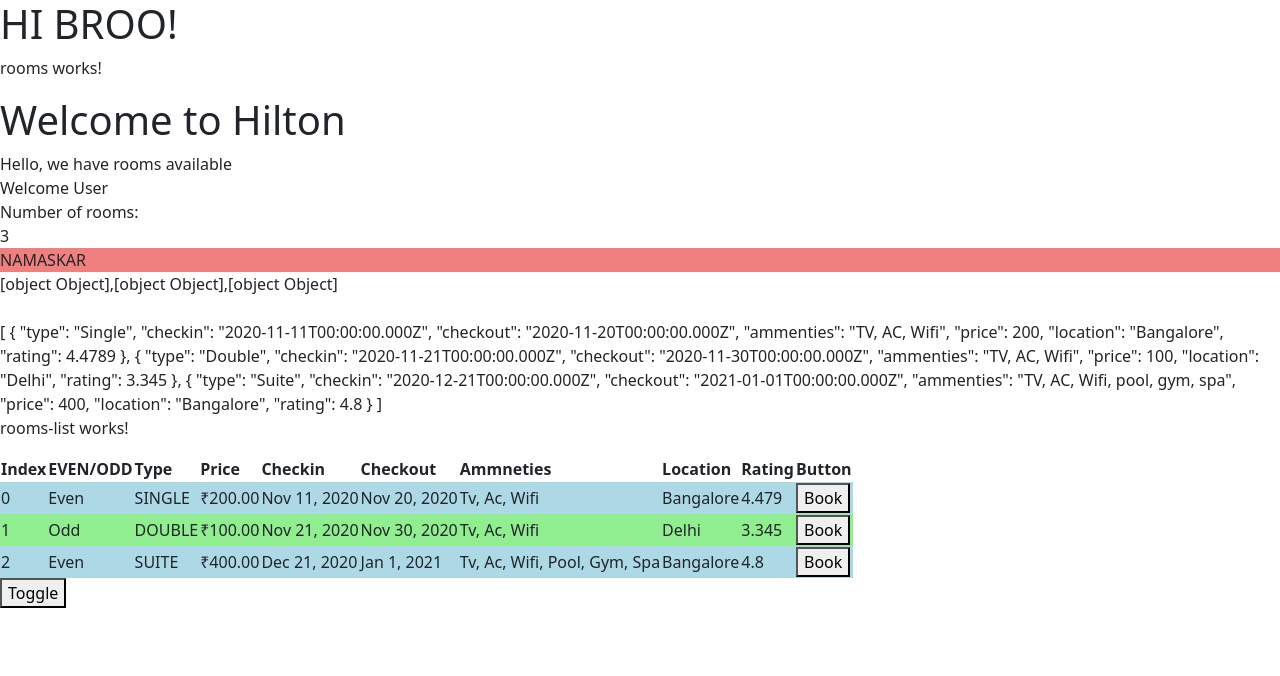
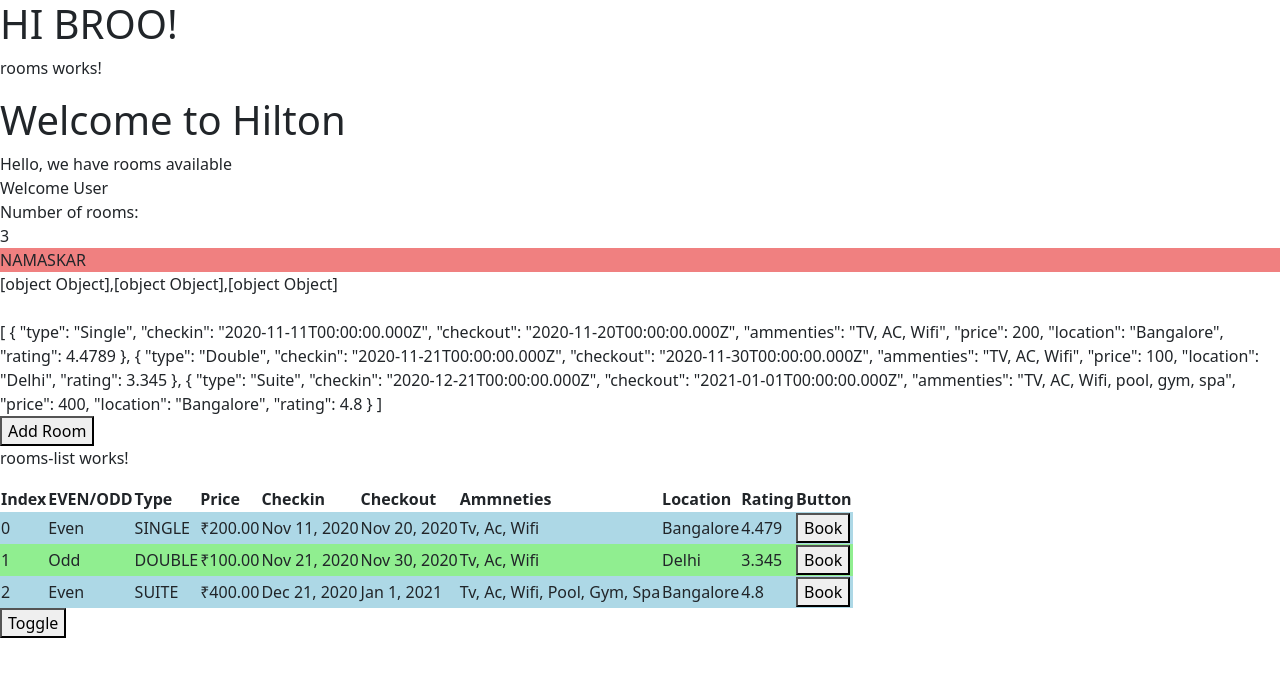
Before and after one commit to SamyakPaharia/hotelinventoryapp, an Angular app: page / in a window 1280 px wide. Shown: the top 676 px of the page. Built offline with nearby package versions, Linux system fonts and the light colour scheme.

Commit message:
Learned Change Detection

```diff
--- a/src/app/rooms-list/rooms-list.component.html
+++ b/src/app/rooms-list/rooms-list.component.html
@@ -19,7 +19,7 @@
 
     <tbody>
       <tr
-        *ngFor="let room of roomList | slice : 0-3; let i = index; let e = even"
+        *ngFor="let room of roomList ; let i = index; let e = even"
         [ngStyle]="{ 'background-color': e ? 'lightblue' : 'lightgreen' }"
       >
         <td>{{ i}}</td>
--- a/src/app/rooms-list/rooms-list.component.ts
+++ b/src/app/rooms-list/rooms-list.component.ts
@@ -1,4 +1,4 @@
-import { Component, EventEmitter, Input, Output } from '@angular/core';
+import { ChangeDetectionStrategy, Component, EventEmitter, Input, Output } from '@angular/core';
 import { RoomsList } from '../rooms/rooms';
 import { CommonModule } from '@angular/common';
 
@@ -7,7 +7,8 @@
   standalone: true,
   imports: [CommonModule],
   templateUrl: './rooms-list.component.html',
-  styleUrl: './rooms-list.component.scss'
+  styleUrl: './rooms-list.component.scss',
+  changeDetection: ChangeDetectionStrategy.OnPush
 })
 export class RoomsListComponent {
 
--- a/src/app/rooms/rooms.component.html
+++ b/src/app/rooms/rooms.component.html
@@ -43,6 +43,11 @@
     </ul>
   </div> -->
 
+
+  <div>
+    <button (click)="addRoom()" >Add Room</button>
+  </div>
+
   <div>
     <hinv-rooms-list [roomList]=roomList (roomSelected)="roomBooked($event)"></hinv-rooms-list>
   </div>
--- a/src/app/rooms/rooms.component.ts
+++ b/src/app/rooms/rooms.component.ts
@@ -1,4 +1,4 @@
-import { Component, OnInit } from '@angular/core';
+import { ChangeDetectionStrategy, Component, OnInit } from '@angular/core';
 import { Rooms,RoomsList } from './rooms';
 import { CommonModule } from '@angular/common';
 import { RoomsListComponent } from "../rooms-list/rooms-list.component";
@@ -73,4 +73,19 @@
     console.log('Room booked', this.roombooked);
   }
 
+  addRoom() {
+    const room1: RoomsList = {
+      type: 'Triple',
+      checkin: new Date('14-Nov-2020'),
+      checkout: new Date('27-Nov-2020'),
+      ammenties: 'TV, AC, Wifi, pool, gym, spa',
+      price: 200,
+      location: 'Mumbai',
+      rating: 4.6
+    }
+
+    // this.roomList.push(room1);  this will not work as it is immutable as per ChangeDetectionStrategy.OnPush
+    this.roomList = [...this.roomList, room1];  // this will work
+  }
+
 }
```
